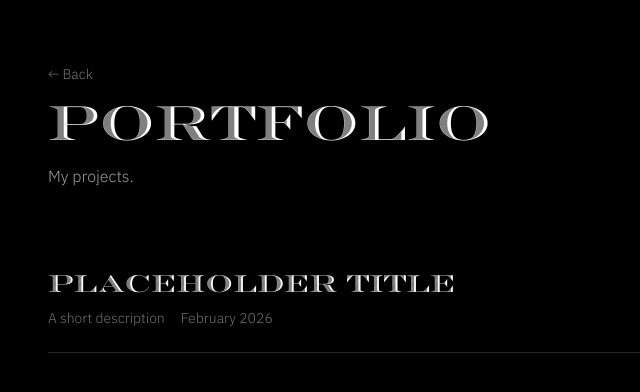
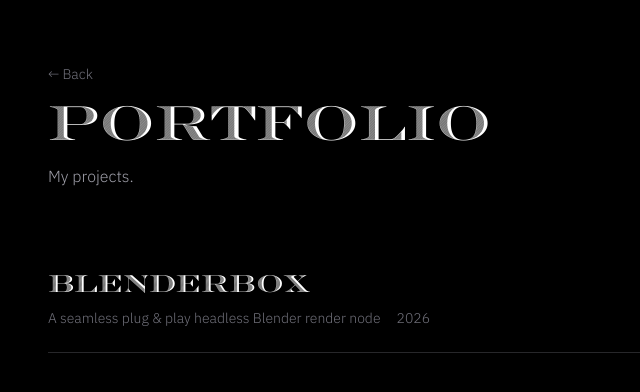
Before and after one commit to tempelfeldsg/website, a Next.js app: page /portfolio in a window 1280 px wide. Shown: the top 392 px of the page, without its empty margins (0-640 px from the left). Built offline with nearby package versions, Linux system fonts and the light colour scheme.

Commit message:
started writting

```diff
--- a/app/portfolio/portfolio.js
+++ b/app/portfolio/portfolio.js
@@ -1,10 +1,10 @@
 export const portfolio = [
 {
-	slug: "Test",
-    	title: "Placeholder Title",
+	slug: "blenderbox",
+    	title: "BlenderBox",
 	link: "blenderbox",
-	desc: "A short description",
-    	date: "February 2026",
+	desc: "A seamless plug & play headless Blender render node",
+    	date: "2026",
     	content: `
 <h2>testing</h2>
 `},
```
